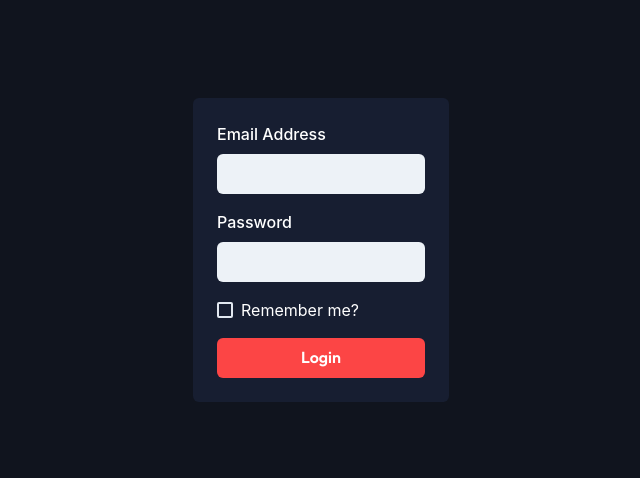
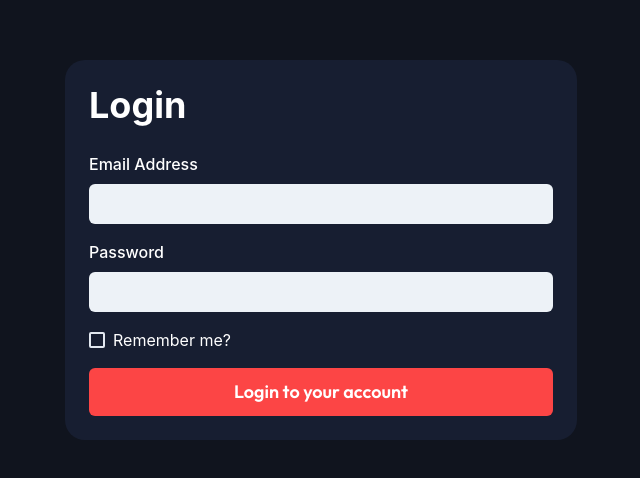
Before and after one commit to rojasmart/entertainment-web-app, a React (Vite) app: page / in a window 1280 px wide. Shown: the part 150-628 px from the top of the page, without its empty margins (319-959 px from the left). Built offline with nearby package versions, Linux system fonts and the light colour scheme.

Commit message:
--add style login and change text

```diff
--- a/src/App.jsx
+++ b/src/App.jsx
@@ -9,12 +9,22 @@ import {
   FormErrorMessage,
   Input,
   VStack,
+  Heading,
 } from "@chakra-ui/react";
 
 export default function App() {
   return (
     <Flex align="center" justify="center" h="100vh">
-      <Box p={6} color={"white"} rounded="md" w={64} bg="var(--semi-dark-blue)">
+      <Box
+        p={6}
+        color={"white"}
+        rounded="20px"
+        w={"lg"}
+        bg="var(--semi-dark-blue)"
+      >
+        <Heading mb={6} textAlign="left">
+          Login
+        </Heading>
         <Formik
           initialValues={{
             email: "",
@@ -71,8 +81,9 @@ export default function App() {
                   style={{ backgroundColor: "var(--red)" }}
                   color={"white"}
                   width="full"
+                  size={"lg"}
                 >
-                  Login
+                  Login to your account
                 </Button>
               </VStack>
             </form>
```
